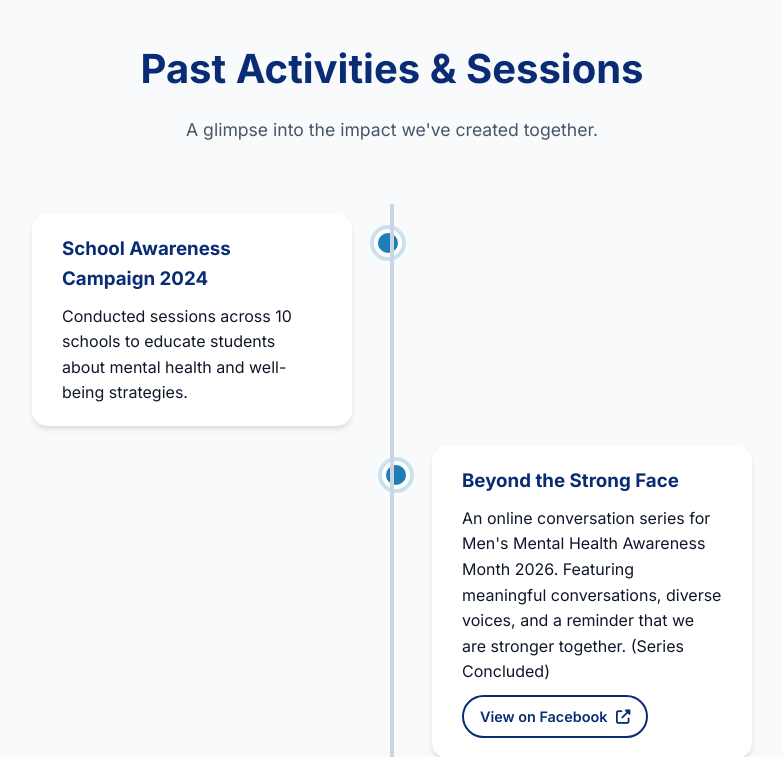
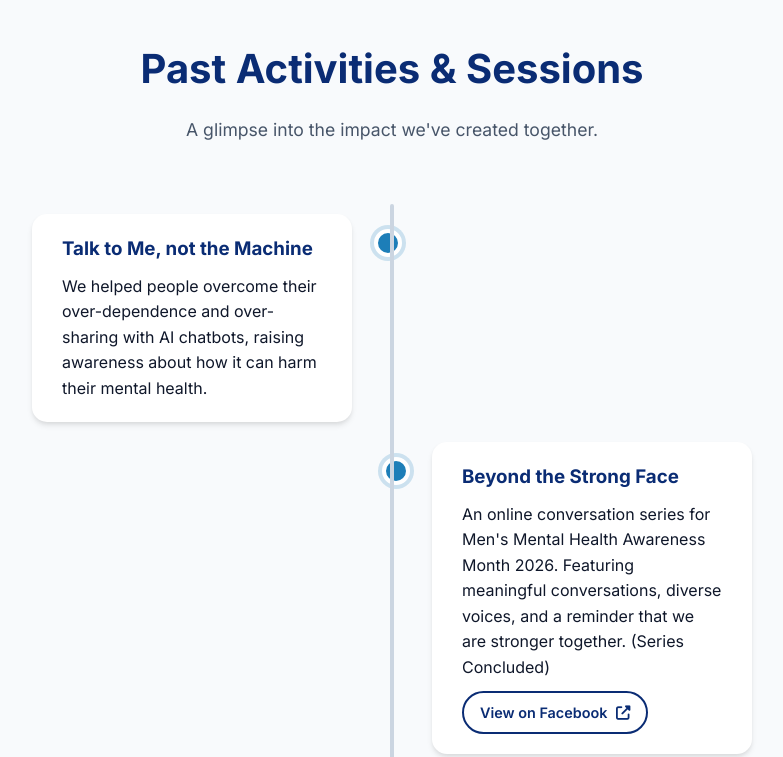
Before and after one commit to Sreezon23/team-shunte-chai, a Django app: page / in a window 1280 px wide. Shown: the part 2044-2801 px from the top of the page, without its empty margins (248-1031 px from the left). Run offline with Django 5.2, Linux system fonts and the light colour scheme; some libraries are stand-ins or nearby versions.

Commit message:
Replace School Awareness with Talk to Me not the Machine campaign

```diff
--- a/templates/home.html
+++ b/templates/home.html
@@ -67,8 +67,8 @@
         <div class="timeline">
             <div class="timeline-item">
                 <div class="timeline-content">
-                    <h3>School Awareness Campaign 2024</h3>
-                    <p>Conducted sessions across 10 schools to educate students about mental health and well-being strategies.</p>
+                    <h3>Talk to Me, not the Machine</h3>
+                    <p>We helped people overcome their over-dependence and over-sharing with AI chatbots, raising awareness about how it can harm their mental health.</p>
                 </div>
             </div>
             <div class="timeline-item">
```
